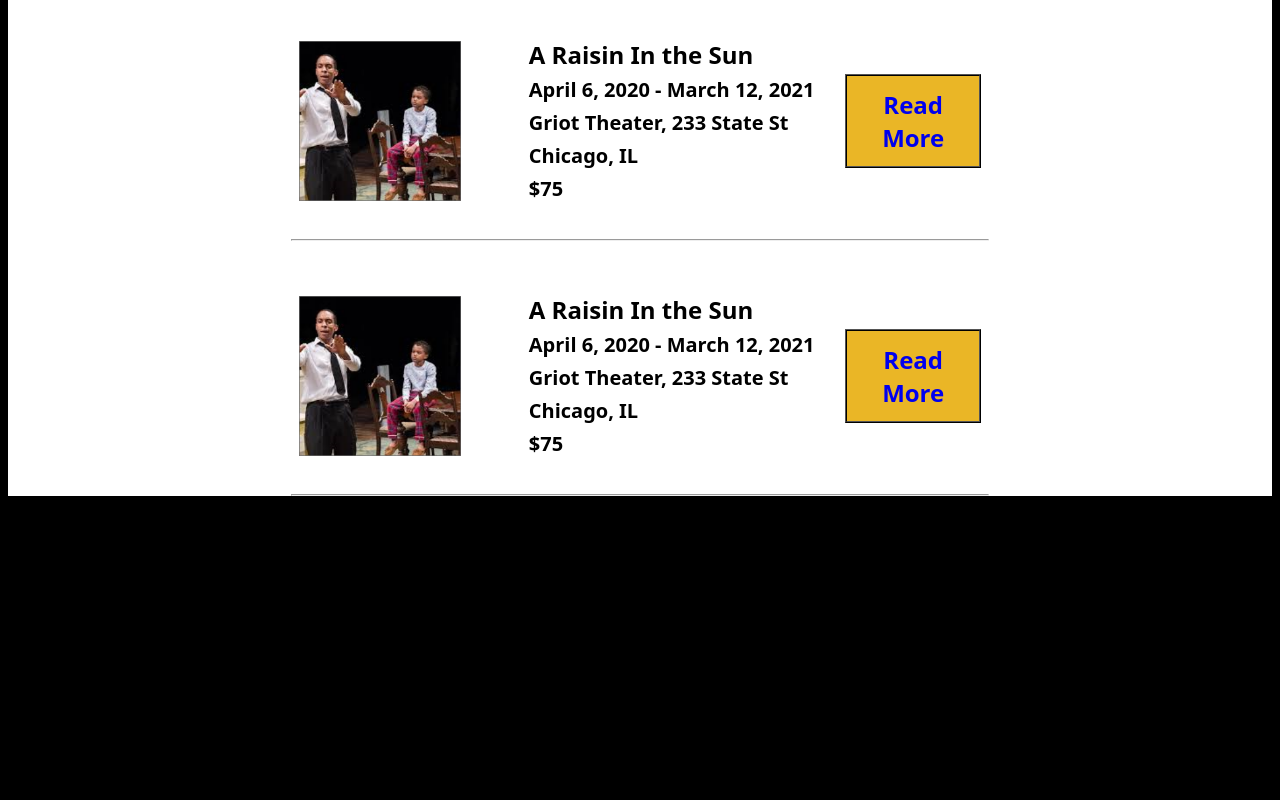
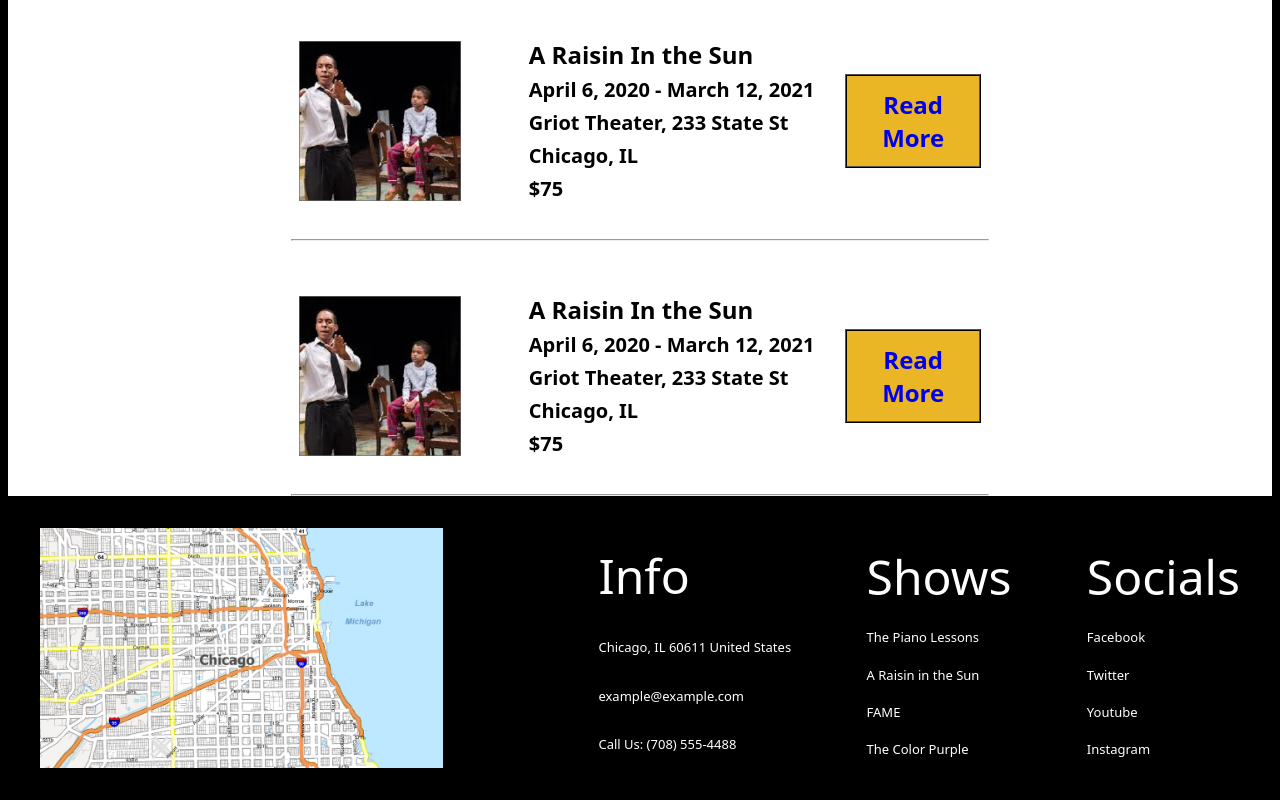
Before and after one commit to ddowdell99/griot_theater_homework, a plain HTML site: page index.htm in a window 1280 px wide. Shown: the part 1090-1890 px from the top of the page. Before the commit the page ends 1866 px from the top, so only its background shows below. Drawn offline with Linux system fonts and the light colour scheme.

Commit message:
added footer

```diff
--- a/index.htm
+++ b/index.htm
@@ -71,9 +71,28 @@
         <hr />
     </main>
     <footer id="container-footer">
-        <div id="info">Info</div>
-        <div id="info">Info</div>
-        <div id="info">Info</div>
+
+        <img id="map-container" class="map" src="images\Chicago-Map-Feature-0.jpg" />
+        <div id="info-container">
+            <div class="info-layout info-title">Info</div>
+            <div class="info-layout info-location">Chicago, IL 60611 United States</div>
+            <div class="info-layout info-email">example@example.com</div>
+            <div class="info-layout info-phone">Call Us: (708) 555-4488</div>
+        </div>
+        <div id="shows-container">
+            <div class="show-layout show-title">Shows</div>
+            <div class="show-layout show-1"><a href="#">The Piano Lessons</a></div>
+            <div class="show-layout show-2"><a href="#container-nav">A Raisin in the Sun</a></div>
+            <div class="show-layout show-3"><a href="#">FAME</a></div>
+            <div class="show-layout show-4"><a href="#">The Color Purple</a></div>
+        </div>
+        <div id="social-container">
+            <div class="social-layout social-title">Socials</div>
+            <div class="social-layout social-facebook"><a href="#">Facebook</a></div>
+            <div class="social-layout social-facebook"><a href="#">Twitter</a></div>
+            <div class="social-layout social-facebook"><a href="#">Youtube</a></div>
+            <div class="social-layout social-facebook"><a href="#">Instagram</a></div>
+        </div>
     </footer>
 </body>
 
--- a/styles.css
+++ b/styles.css
@@ -158,7 +158,79 @@ hr {
 }
 
 #container-footer {
-    margin-top: 2em;
+    margin: 2em;
     display: flex;
     height: 15em;
+    justify-content: space-between;
 }
+
+#map-container {
+    display: flex;
+    margin-right: 5em;
+}
+
+#map-container img {
+    flex-grow:2;
+}
+
+#info-container {
+    display: flex;
+    flex-direction: column;
+    justify-content: space-around;
+    color: white;
+}
+
+.info-layout {
+    font-size:small;
+
+}
+.info-title {
+    color: white;
+    font-size: 3em
+}
+
+
+#shows-container {
+    display: flex;
+    flex-direction: column;
+    justify-content: space-around;
+}
+
+.show-layout {
+    color:white;
+    font-size:small;
+}
+
+.show-title {
+    font-size: 3em;
+    margin-top: .125em;
+}
+#container-footer a {
+    color:white;
+    text-decoration: none;
+}
+#container-footer a:visited {
+    color: white;
+    text-decoration: underline;
+}
+
+#container-footer a:hover {
+    color:lightblue;
+    text-decoration: underline;
+}
+
+#social-container {
+    display: flex;
+    flex-direction: column;
+    justify-content: space-around;
+}
+
+.social-layout {
+    color: white;
+    font-size:small;
+}
+
+.social-title {
+    font-size: 3em;
+    margin-top: .125em;
+}
```
Also changed, not shown: images/Chicago-Map-Feature-0.jpg (added).
